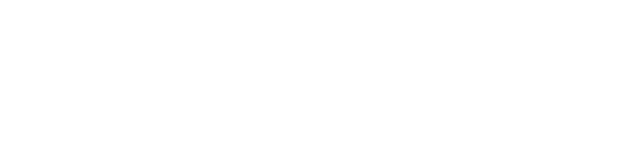
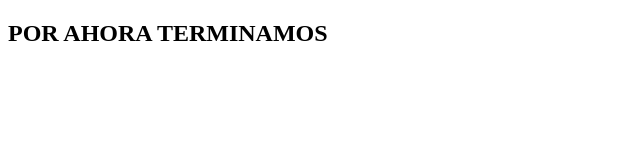
Before and after one commit to edu070824/chamba, a plain HTML site: page index.html in a window 1280 px wide. Shown: the whole page, without its empty margins (0-640 px from the left). Drawn offline with Linux system fonts and the light colour scheme.

Commit message:
agregue un h2: por ahora terminamos

```diff
--- a/index.html
+++ b/index.html
@@ -6,6 +6,7 @@
     <title>Document</title>
 </head>
 <body>
-
+    <h2>POR AHORA TERMINAMOS
+    </h2>
 </body>
 </html>
```
